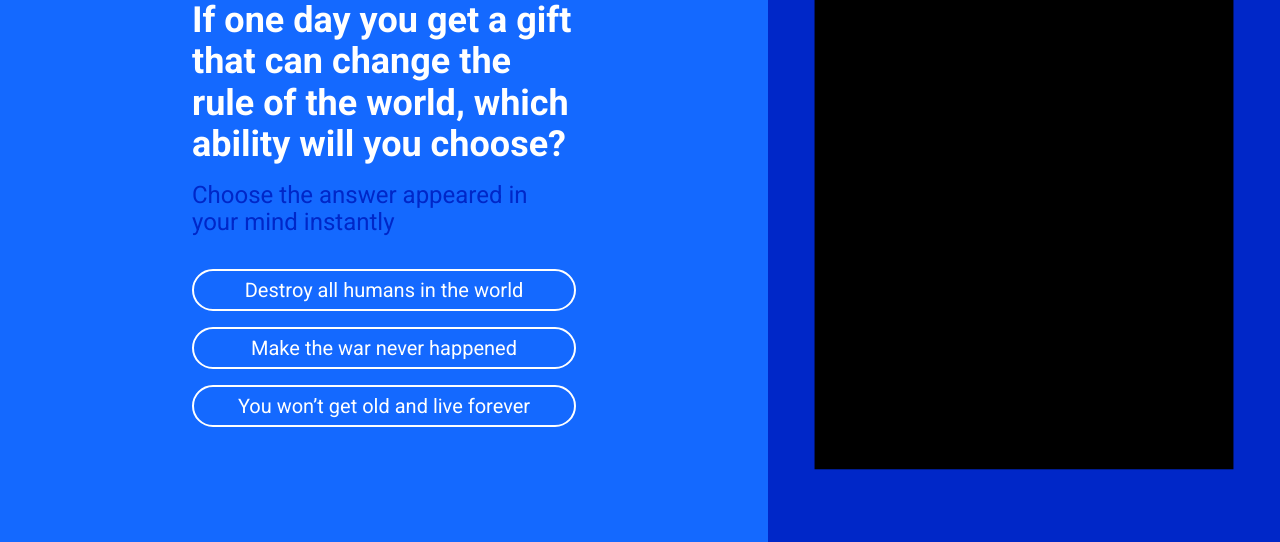
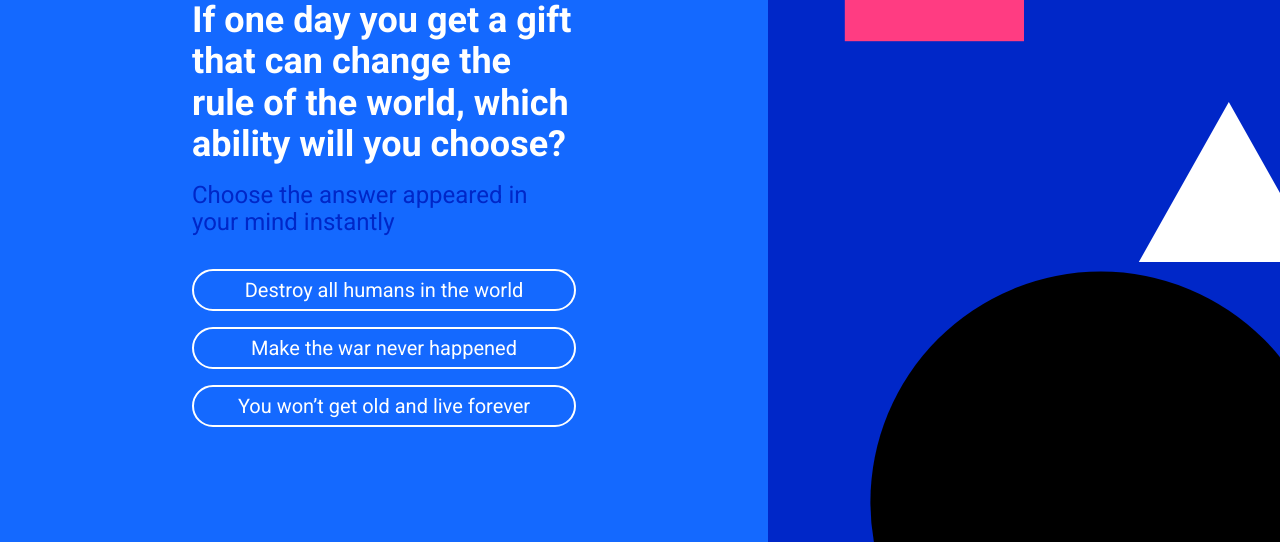
Before and after one commit to littlehorseboy/THE-F2E-Week-8, a website: page Q1.html in a window 1280 px wide. Shown: the part 258-800 px from the top of the page. Drawn offline with nearby package versions, Linux system fonts and the light colour scheme.

Commit message:
feat: Q1 大致完成
如題

todo: 還欠 rotate 的中心不知如何算 (svg 正三角形很麻煩欸)

issue Q1

```diff
--- a/Q1.html
+++ b/Q1.html
@@ -117,18 +117,32 @@
   <script src="https://d3js.org/d3.v5.js"></script>
   <script>
     const svgQ1 = d3.select('#Q1-svg').append('svg');
-    const Q1SvgDiv = document.querySelector('#Q1-svg');
-    const rect = svgQ1.append('rect');
+    const svgDivQ1 = document.querySelector('#Q1-svg');
+    const rectQ1 = svgQ1.append('rect');
+    rectQ1.style('fill', '#FF3C82');
+    const triangleQ1 = svgQ1.append('polygon');
+    triangleQ1.style('fill', '#fff');
+    const circleQ1 = svgQ1.append('circle');
+    circleQ1.style('fill', '#000');
 
     const init = () => {
-      svgQ1.attr('width', Q1SvgDiv.clientWidth).attr('height', Q1SvgDiv.clientHeight);
+      svgQ1.attr('width', svgDivQ1.clientWidth).attr('height', svgDivQ1.clientHeight);
 
       let width = +svgQ1.attr('width');
       let height = +svgQ1.attr('height');
 
+      rectQ1.attr('x', width / 10 * 1.5).attr('y', height / 10 * 1.5).attr('width', width / 10 * 3.5).attr('height', width / 10 * 3.5);
 
-      rect.style('fill', '#000');
-      rect.attr('x', width / 11).attr('y', height / 11).attr('width', width / 11 * 9).attr('height', height / 11 * 9);
+//       triangleQ1.attr('points', `${width / 10 * 9},${height / 10 * 4.5} \
+// ${width / 10 * 9 + width / 10 * 1.5},${height / 10 * 4.5 + width / 10 * 1.5 / 3 * 4} \
+// ${width / 10 * 9 - width / 10 * 1.5},${height / 10 * 4.5 + width / 10 * 1.5 / 3 * 4}`);
+
+      triangleQ1.attr('points', `${width / 10 * 9},${height / 10 * 4.5} \
+${width / 10 * 9 + 90},${height / 10 * 4.5 + 160} \
+${width / 10 * 9 - 90},${height / 10 * 4.5 + 160}`) // 30,0 0,40 60,40
+        .attr('transform', `rotate(0, ${width / 10 * 9 + 135}, ${height / 10 * 4.5 + 80})`); // 這行絕對是算錯的
+
+      circleQ1.attr('cx', width / 10 * 6.5).attr('cy', height / 10 * 9.5).attr('r', width / 10 * 4.5);
     };
 
     init();
```
